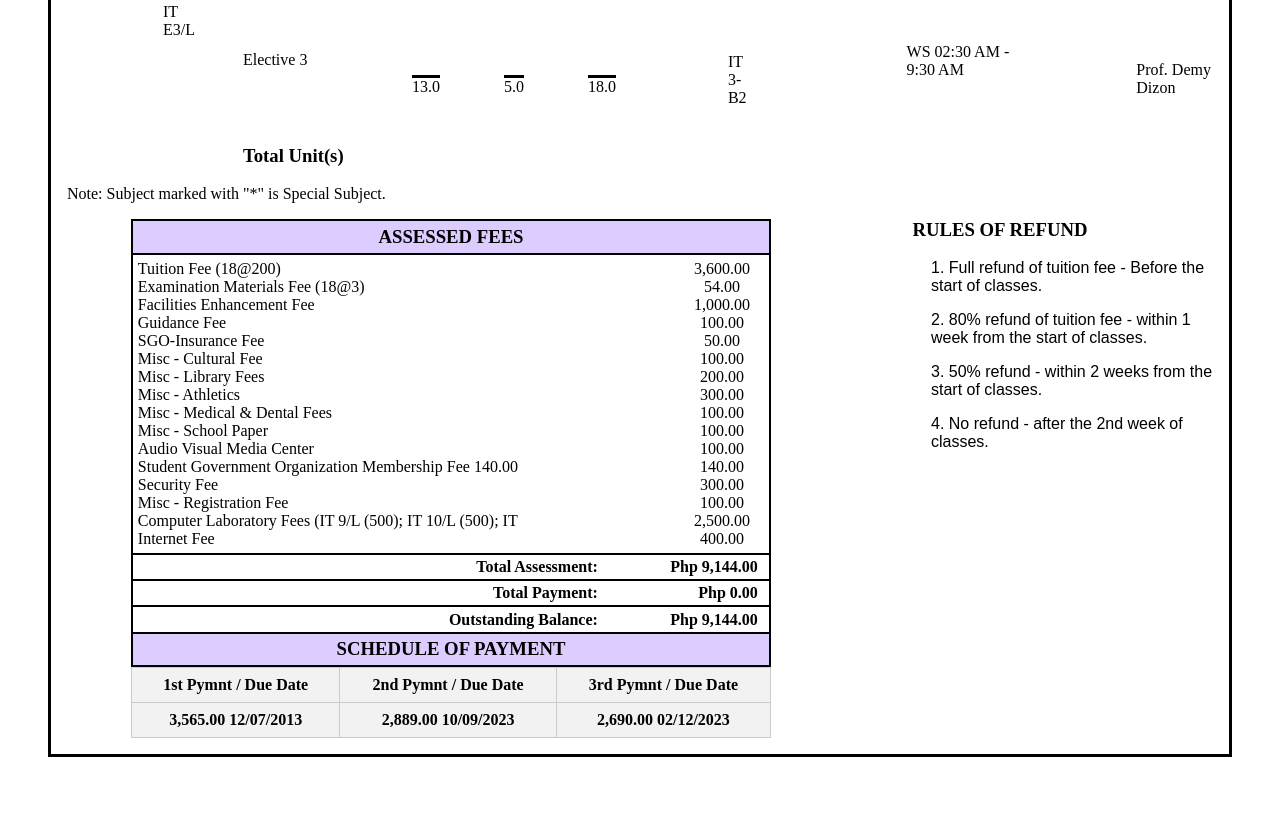
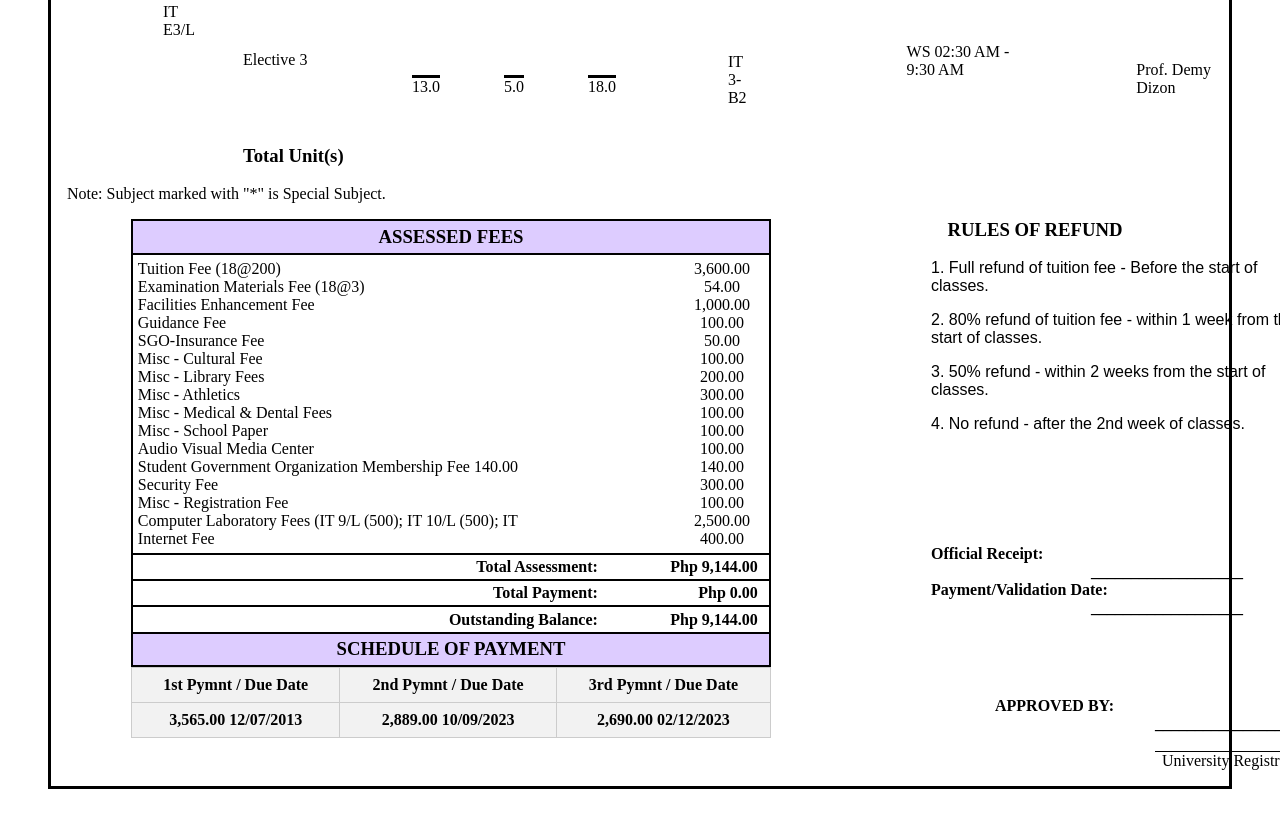
Before and after one commit to RavenGitt/CORassignmentUsingGithub, a plain HTML site: page index.html in a window 1280 px wide. Shown: the part 934-1761 px from the top of the page. Before the commit the page ends 1739 px from the top, so only its background shows below. Drawn offline with Linux system fonts and the light colour scheme.

Commit message:
added signatur lines

```diff
--- a/index.html
+++ b/index.html
@@ -236,6 +236,18 @@
                       </p>
                       <p>4. No refund - after the 2nd week of classes.</p>
                 </div>
+                <div class="opisyal">
+                      <h4>Official Receipt:</h4>
+                      <p class="line"><strong>___________________</strong></p>
+                      <h4>Payment/Validation Date:</h4>
+                      <p class="line"><strong>___________________</strong></p>
+                </div>
+                <div class="approve">
+                      <h4>APPROVED BY:</h4>
+                      <p class="line"><strong>__________________</strong></p>
+                      <br>
+                      <p class="univ">University Registrar</p>
+                </div>
             </div>
         </section>
 
--- a/style.css
+++ b/style.css
@@ -208,4 +208,21 @@
         margin-left: 10rem;
         font-family:Arial, Helvetica, sans-serif;
         gap: 1rem;
-      }
+    }
+    .opisyal{
+        margin-top: 7rem;
+        margin-left: 10rem;
+    }
+    .line{
+        margin-left: 10rem;
+    }
+    .approve{
+        margin-left: 14rem;
+        margin-top: 5rem;
+    }
+    .univ{
+        border-top: solid 1px black;
+        width: 9rem;
+        text-align: center;
+        margin-left: 10rem;
+    }
```
